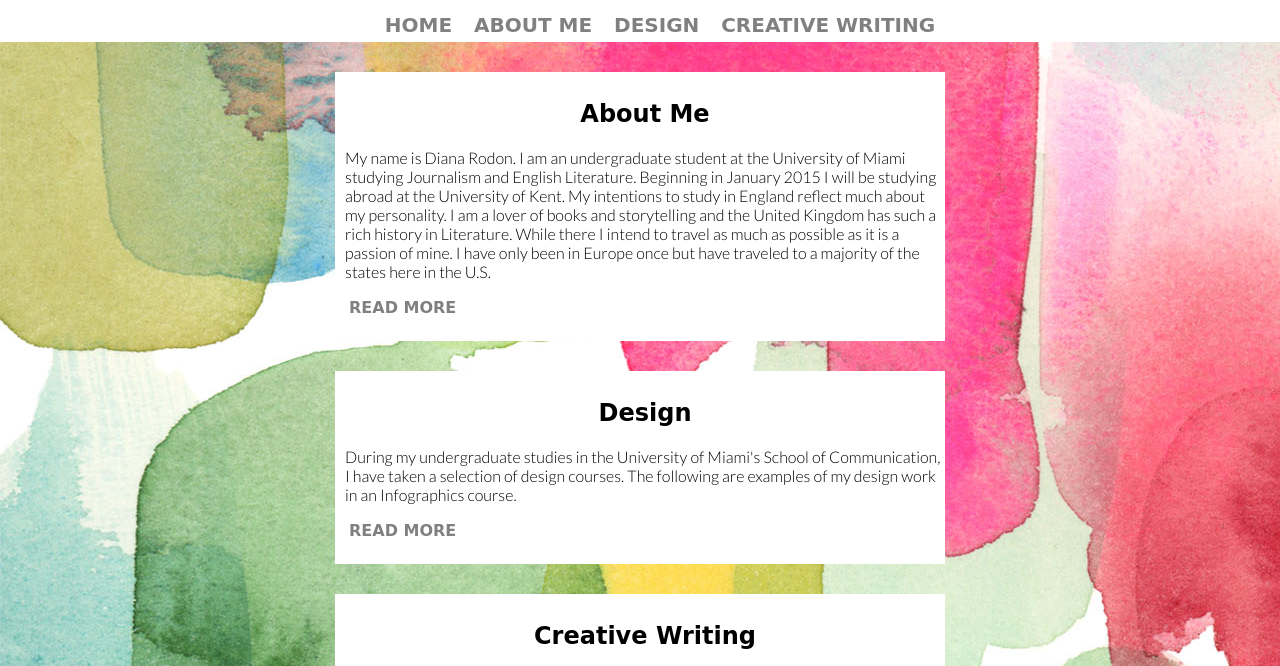
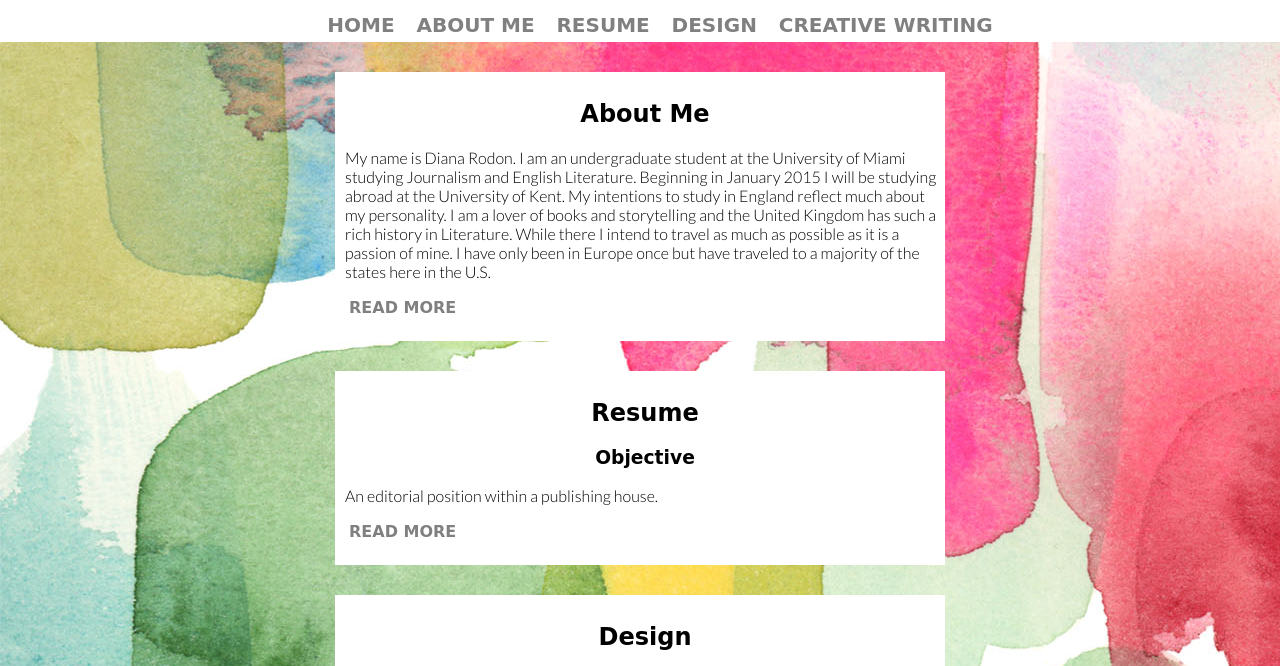
Before and after one commit to dianarodon/dianarodon.github.io, a plain HTML site: page index.html in a window 1280 px wide. Shown: the part 66-732 px from the top of the page. Drawn offline with Linux system fonts and the light colour scheme; a web font is replaced by a local one.

Commit message:
Update index.html

```diff
--- a/index.html
+++ b/index.html
@@ -19,6 +19,7 @@
         <ul>
           <li><a href="index.html">Home </a></li>
           <li><a href="aboutme.html">About Me </a></li>
+          <li><a href="resume.html">Resume </a></li>
           <li><a href="design.html">Design </a></li>
           <li><a href="creativewriting.html">Creative Writing </a></li>
         </ul>
@@ -31,6 +32,12 @@
           <p> <a href="aboutme.html"> Read More </a></p>
         </div>
       </div>
+      <div class="boxed">
+        <h2>Resume</h2>
+          <h3>Objective </h3>
+            <p>An editorial position within a publishing house. </p>
+            <p> <a href="readmore.html"> Read More </a></p>
+        </div>
       <div class="boxed">
         <h2>Design </h2>
         <p>During my undergraduate studies in the University of Miami's School of Communication, I have taken a selection of design courses. The following are examples of my design work in an Infographics course. </p>
```
